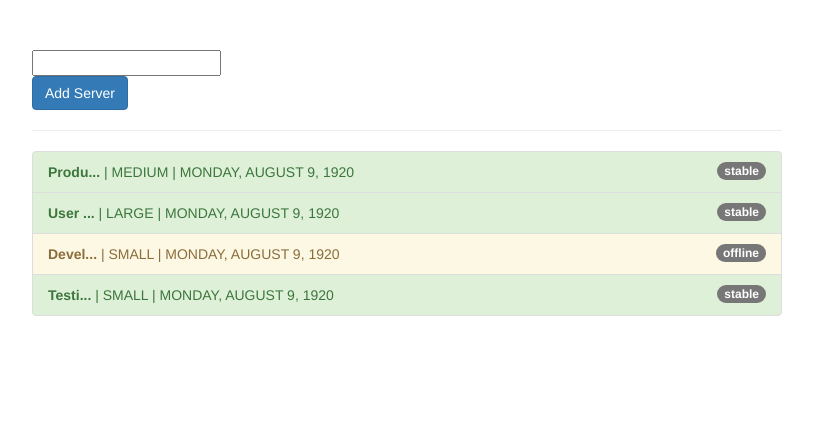
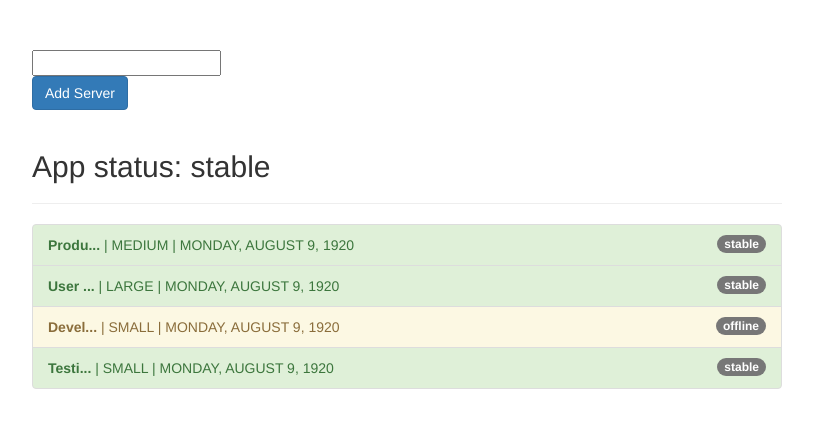
Before and after one commit to Maharoz/Angular-pipes, an Angular app: page / in a window 1280 px wide. Shown: the top 428 px of the page, without its empty margins (233-1046 px from the left). Built offline with nearby package versions, Linux system fonts and the light colour scheme.

Commit message:
implemented async pipe

```diff
--- a/src/app/app.component.html
+++ b/src/app/app.component.html
@@ -5,6 +5,9 @@
       <input type="text" [(ngModel)]="filteredStatus">
       <br>
       <button class="btn btn-primary" (click)="onAddServer()">Add Server</button>
+      <br><br>
+      <h2>App status: {{ appStatus | async }}</h2>
+
       <hr>
       <ul class="list-group">
         <li
--- a/src/app/app.component.ts
+++ b/src/app/app.component.ts
@@ -6,6 +6,11 @@ import { Component } from '@angular/core';
   styleUrls: ['./app.component.css']
 })
 export class AppComponent {
+  appStatus = new Promise((resolve,reject) => {
+    setTimeout(()=>{
+      resolve('stable');
+    },2000);
+  });
   servers = [
     {
       instanceType: 'medium',
```
